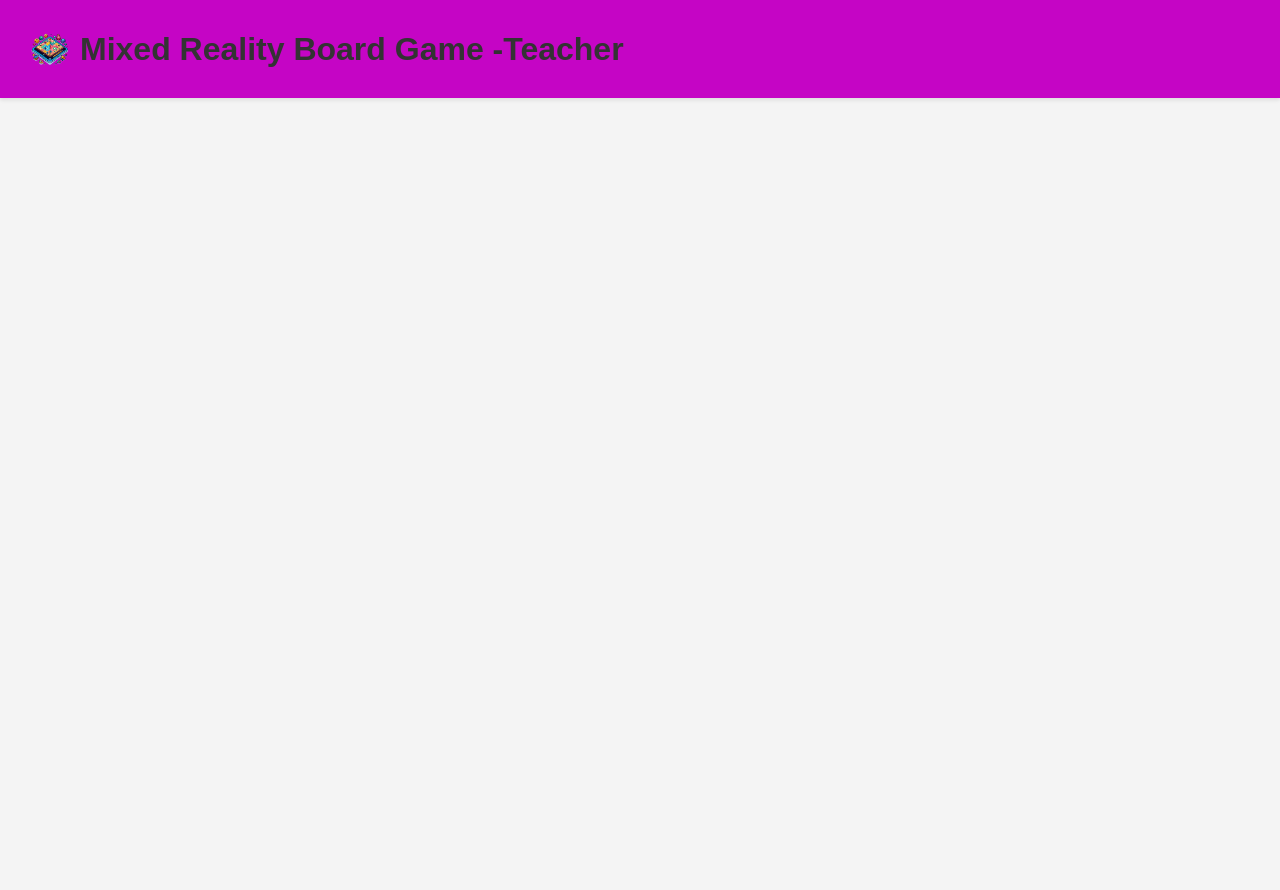
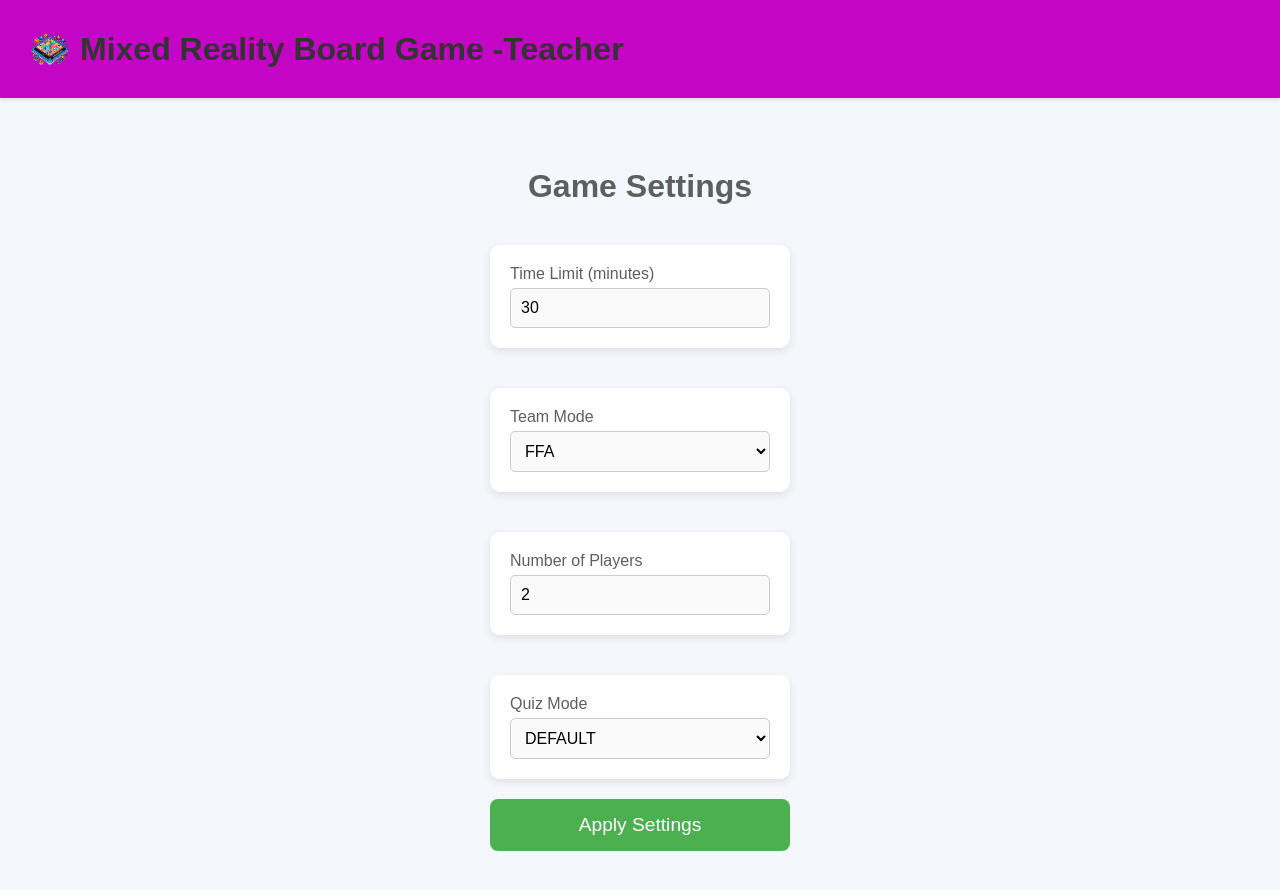
Before and after one commit to jackmok33/teacher-ui, a React (Vite) app: page /settings in a window 1280 px wide. Shown: the top 890 px of the page. Before the commit the page ends 800 px from the top, so only its background shows below. Built offline with nearby package versions, Linux system fonts and the light colour scheme.

Commit message:
Add SettingsPage component with form for game settings configuration

```diff
--- a/src/App.jsx
+++ b/src/App.jsx
@@ -8,6 +8,7 @@ import GenerateQuestionPage from "./pages/GenerateQuestionPage.jsx";
 import RoomCodePage from "./pages/RoomCodePage";
 import SetBackgroundImage from "./pages/SetBackgroundImage.jsx";
 import TeamsPage from "./pages/TeamsPage.jsx";
+import SettingsPage from "./pages/SettingsPage.jsx";
 
 function App() {
     return (
@@ -21,6 +22,7 @@ function App() {
                 <Route path="/room-code" element={<RoomCodePage />} />
                 <Route path="/background-image" element={<SetBackgroundImage />} />
                 <Route path="/teams" element={<TeamsPage />} />
+                <Route path="/settings" element={<SettingsPage />} />
             </Routes>
         </Router>
     );
--- a/src/pages/SetBackgroundImage.jsx
+++ b/src/pages/SetBackgroundImage.jsx
@@ -54,7 +54,7 @@ function SetBackgroundImage() {
             });
 
             if (confirmResponse.ok) {
-                navigate("/room-code");
+                navigate("/settings");
             } else {
                 console.error(confirmResponse);
                 alert("Failed to confirm image. Please try again.");
--- a/src/pages/SettingsPage.jsx
+++ b/src/pages/SettingsPage.jsx
@@ -0,0 +1,108 @@
+import { useState } from "react";
+import { useNavigate } from "react-router-dom";
+import "../styles/SettingsPage.css";
+import { apiFetch } from "../api.js"; // Make sure to import your apiFetch function
+
+function SettingsPage() {
+    const [timeLimit, setTimeLimit] = useState(30);
+    const [teamMode, setTeamMode] = useState("FFA");
+    const [numberOfPlayers, setNumberOfPlayers] = useState(2);
+    const [quizMode, setQuizMode] = useState("DEFAULT");
+    const navigate = useNavigate();
+
+    const handleSubmit = async (e) => {
+        e.preventDefault();
+        try {
+            const response = await apiFetch("/config/set-config/", {
+                method: "POST",
+                headers: {
+                    "Content-Type": "application/json"
+                },
+                body: JSON.stringify({
+                    timeLimit,
+                    teamMode,
+                    numberOfPlayers,
+                    quizMode
+                })
+            });
+
+            if (response.ok) {
+                navigate("/room-code");
+            } else {
+                console.error("Failed to set settings");
+                alert("Failed to set settings. Please try again.");
+            }
+        } catch (error) {
+            console.error("Error setting settings:", error);
+            alert("An error occurred while setting settings.");
+        }
+    };
+
+    return (
+        <div className="settings-page">
+            <h1>Game Settings</h1>
+            <form onSubmit={handleSubmit} className="settings-form">
+                {/* Time Limit */}
+                <div className="setting-item">
+                    <label htmlFor="timeLimit">Time Limit (minutes)</label>
+                    <input
+                        type="number"
+                        id="timeLimit"
+                        value={timeLimit}
+                        onChange={(e) => setTimeLimit(Number(e.target.value))}
+                        min="1"
+                        max="60"
+                        className="setting-input"
+                    />
+                </div>
+
+                {/* Team Mode */}
+                <div className="setting-item">
+                    <label htmlFor="teamMode">Team Mode</label>
+                    <select
+                        id="teamMode"
+                        value={teamMode}
+                        onChange={(e) => setTeamMode(e.target.value)}
+                        className="setting-dropdown"
+                    >
+                        <option value="FFA">FFA</option>
+                        <option value="TEAM">TEAM</option>
+                        <option value="COOP">COOP</option>
+                    </select>
+                </div>
+
+                {/* Number of Players */}
+                <div className="setting-item">
+                    <label htmlFor="numberOfPlayers">Number of Players</label>
+                    <input
+                        type="number"
+                        id="numberOfPlayers"
+                        value={numberOfPlayers}
+                        onChange={(e) => setNumberOfPlayers(Number(e.target.value))}
+                        min="2"
+                        max="6"
+                        className="setting-input"
+                    />
+                </div>
+
+                {/* Quiz Mode */}
+                <div className="setting-item">
+                    <label htmlFor="quizMode">Quiz Mode</label>
+                    <select
+                        id="quizMode"
+                        value={quizMode}
+                        onChange={(e) => setQuizMode(e.target.value)}
+                        className="setting-dropdown"
+                    >
+                        <option value="DEFAULT">DEFAULT</option>
+                        <option value="BUZZ">BUZZ</option>
+                    </select>
+                </div>
+
+                <button type="submit" className="apply-button">Apply Settings</button>
+            </form>
+        </div>
+    );
+}
+
+export default SettingsPage;
--- a/src/pages/UploadQuizQuestionPage.jsx
+++ b/src/pages/UploadQuizQuestionPage.jsx
@@ -25,7 +25,6 @@ function UploadQuizQuestionPage() {
         reader.onload = async (event) => {
             try {
                 const jsonData = JSON.parse(event.target.result);
-                console.log(jsonData);
                 const response = await apiFetch("/config/confirm-questions/", {
                     method: "POST",
                     headers: {
--- /dev/null
+++ b/src/styles/SettingsPage.css
@@ -0,0 +1,58 @@
+.settings-page {
+    display: flex;
+    flex-direction: column;
+    align-items: center;
+    justify-content: center;
+    height: 100vh;
+    background-color: #f4f7fc;
+    color: #333;
+    text-align: center;
+}
+
+h1 {
+    margin-bottom: 20px;
+    font-size: 2rem;
+    color: #5e5e5e;
+}
+
+.settings-form {
+    display: flex;
+    flex-direction: column;
+    gap: 20px;
+    width: 300px;
+}
+
+.setting-item {
+    display: flex;
+    flex-direction: column;
+    text-align: left;
+}
+
+.setting-item label {
+    margin-bottom: 5px;
+    font-size: 1rem;
+    color: #5e5e5e;
+}
+
+.setting-input,
+.setting-dropdown {
+    padding: 10px;
+    font-size: 1rem;
+    border: 1px solid #ccc;
+    border-radius: 5px;
+}
+
+.apply-button {
+    padding: 10px;
+    background-color: #4CAF50;
+    color: white;
+    font-size: 1rem;
+    border: none;
+    border-radius: 5px;
+    cursor: pointer;
+    transition: background-color 0.3s ease;
+}
+
+.apply-button:hover {
+    background-color: #45a049;
+}
```
